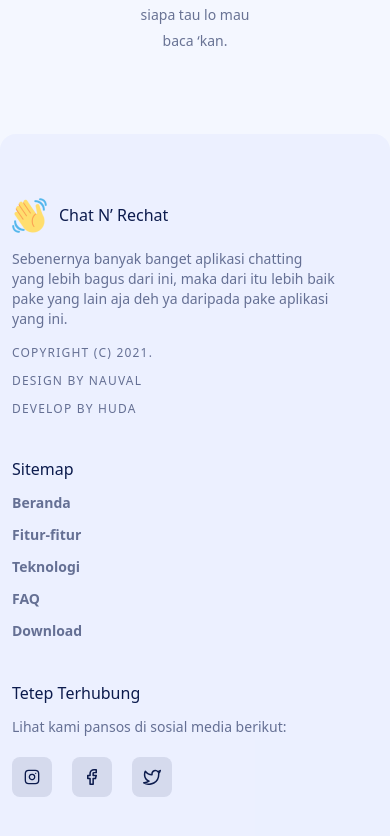
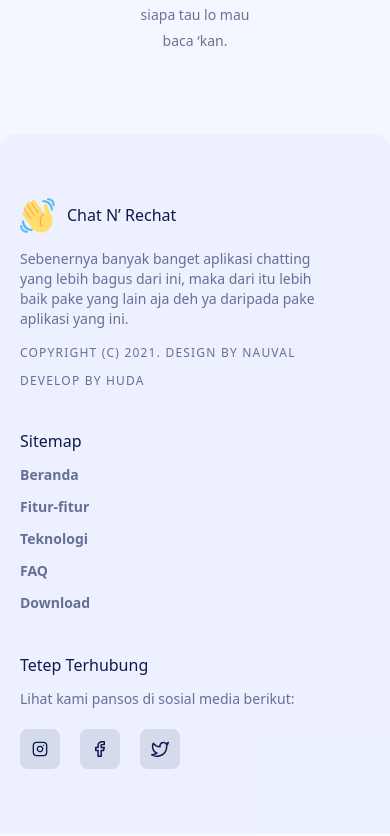
Before and after one commit to hudadamar21/codedesign-chat-n-rechat, a Svelte app: page / in a window 390 px wide. Shown: the part 5611-6447 px from the top of the page. Built offline with nearby package versions, Linux system fonts and the light colour scheme.

Commit message:
Update MainFooter.svelte

```diff
--- a/src/layouts/partials/MainFooter.svelte
+++ b/src/layouts/partials/MainFooter.svelte
@@ -1,5 +1,5 @@
 <footer class="main-container mt-20 md:mt-32">
-  <div class="bg-primary/5 py-16 px-3 md:p-16 grid grid-cols-1 md:grid-cols-2 lg:grid-cols-4 gap-10 rounded-t-2xl">
+  <div class="bg-primary/5 py-16 px-5 md:p-16 grid grid-cols-1 md:grid-cols-2 lg:grid-cols-4 gap-10 rounded-t-2xl">
     <div class="space-y-4 md:col-span-2">
       <div class="flex items-center gap-3">
         <img src="/logo.png" alt="">
@@ -9,8 +9,8 @@
         Sebenernya banyak banget aplikasi chatting yang lebih bagus dari ini, maka dari itu lebih baik pake yang lain aja deh ya daripada pake aplikasi yang ini.
       </p>
       <div class="text-xs md:text-sm text-dark/60 font-medium tracking-widest space-y-3">
-        <div>COPYRIGHT (C) 2021. </div>
-        <div>DESIGN BY NAUVAL</div>
+        <div>COPYRIGHT (C) 2021. DESIGN BY NAUVAL</div>
+        <div></div>
         <div>DEVELOP BY HUDA</div>
       </div>
     </div>
```
